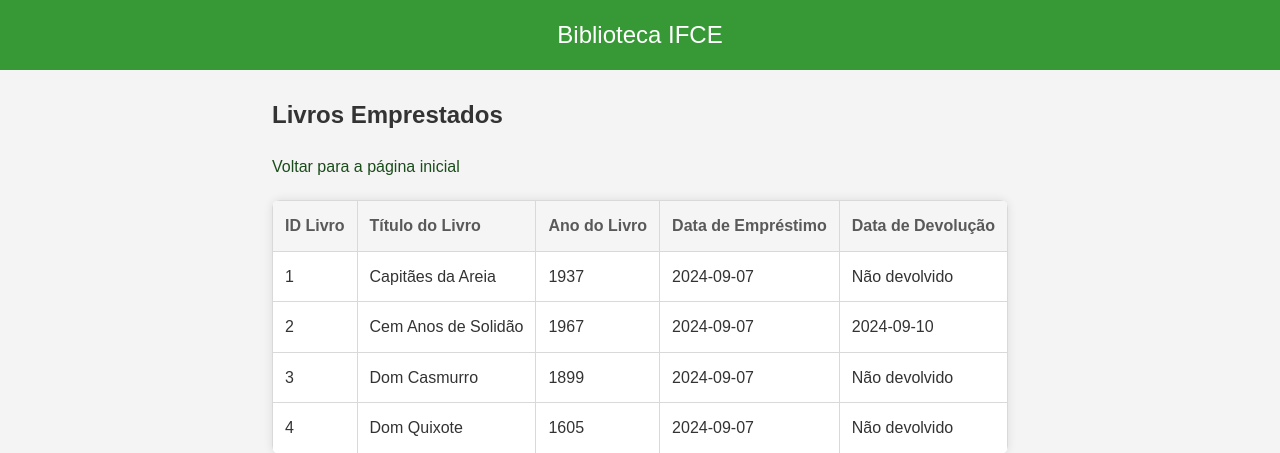
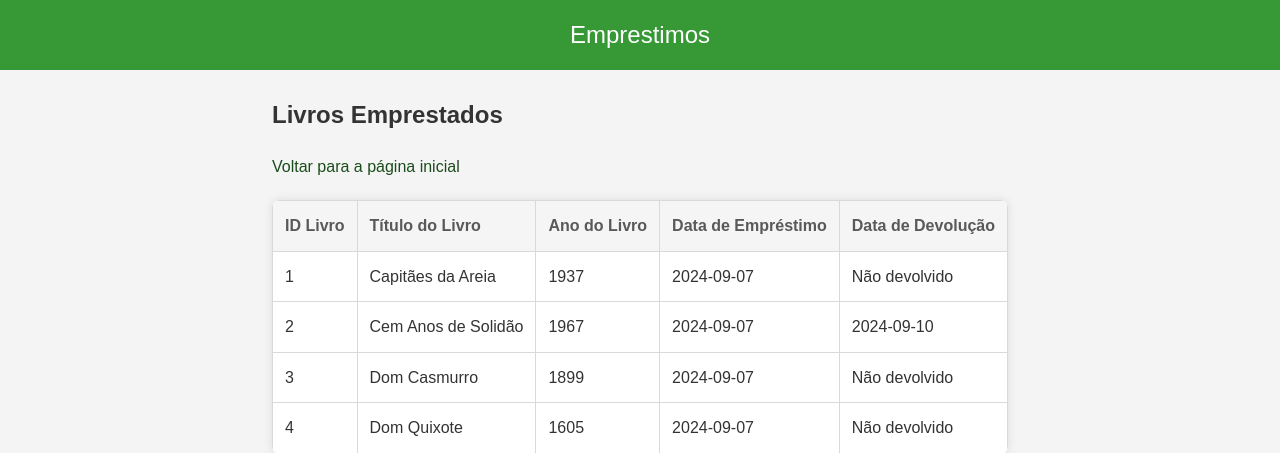
Before and after one commit to mw-bl/PWEB1-Biblioteca, a PHP site: page /livros_emprestados.php in a window 1280 px wide. Shown: the top 453 px of the page. Run offline with PHP 8.4, Linux system fonts and the light colour scheme; data comes from the database, SQL or seed files in the repository.

Commit message:
Update livros_emprestados.php

```diff
--- a/biblioteca/View/livros_emprestados.php
+++ b/biblioteca/View/livros_emprestados.php
@@ -116,7 +116,7 @@ $livrosEmprestados = $emprestimoController->listarLivrosEmprestados();
     </style>
 </head>
 <body>
-    <div class="navbar">Biblioteca IFCE</div>
+    <div class="navbar">Emprestimos</div>
     <div class="container">
         <h1>Livros Emprestados</h1>
         <a href="index.php">Voltar para a página inicial</a>
```
